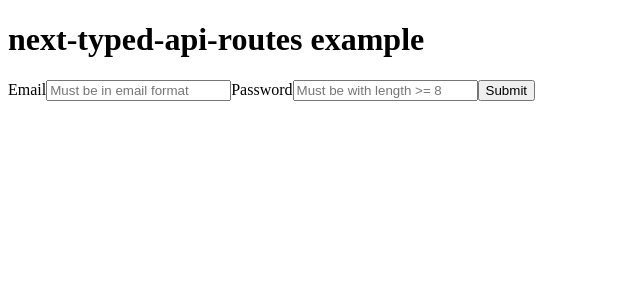
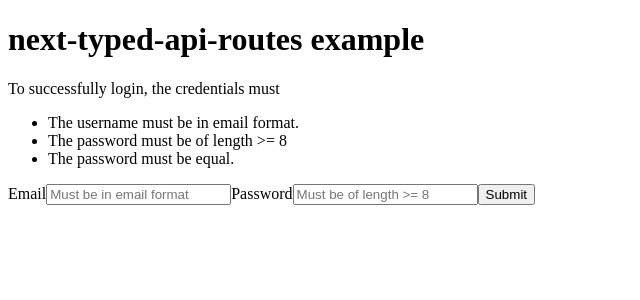
Before and after one commit to ddadaal/next-typed-api-routes, a Next.js app in the folder example/: page / in a window 1280 px wide. Shown: the top 300 px of the page, without its empty margins (0-640 px from the left). Built offline with nearby package versions, Linux system fonts and the light colour scheme; what @ddadaal/next-typed-api-routes would draw is missing.

Commit message:
update example

```diff
--- a/example/src/pages/index.tsx
+++ b/example/src/pages/index.tsx
@@ -11,14 +11,23 @@ const Home: NextPage = () => {
     <div>
       <h1>next-typed-api-routes example</h1>
       <div>
+        <p>To successfully login, the credentials must</p>
+        <ul>
+          <li>The username must be in email format.</li>
+          <li>The password must be of length &gt;= 8</li>
+          <li>The password must be equal.</li>
+        </ul>
         <form onSubmit={async (e) => {
           e.preventDefault();
-          const resp =
-           await api.login({ query: { username, password, testNumberQuery: 3 } })
-             .httpError(401, ({ reason }) => {
-               alert("Failed. Reason: " + reason);
-             });
-          alert("Success. Token: " + resp.token);
+          await api.login({ query: { username, password, testNumberQuery: 3 } })
+            .httpError(401, ({ reason }) => {
+              alert("401 Failed. Reason: " + reason);
+            })
+            .then(({ token }) => {
+              alert("Success. Token: " + token);
+            })
+            .catch((r) => alert("Other error." + JSON.stringify(r)))
+          ;
         }}
         >
           <label htmlFor="Email">Email</label>
@@ -30,7 +39,7 @@ const Home: NextPage = () => {
           <label htmlFor="password">Password</label>
           <input
             id="password"
-            placeholder="Must be with length >= 8"
+            placeholder="Must be of length >= 8"
             onChange={(e) => setPassword(e.target.value)}
           />
           <button type="submit">
```
Also changed, not shown: 1 other file (tests, documents, lock files or other folders).
